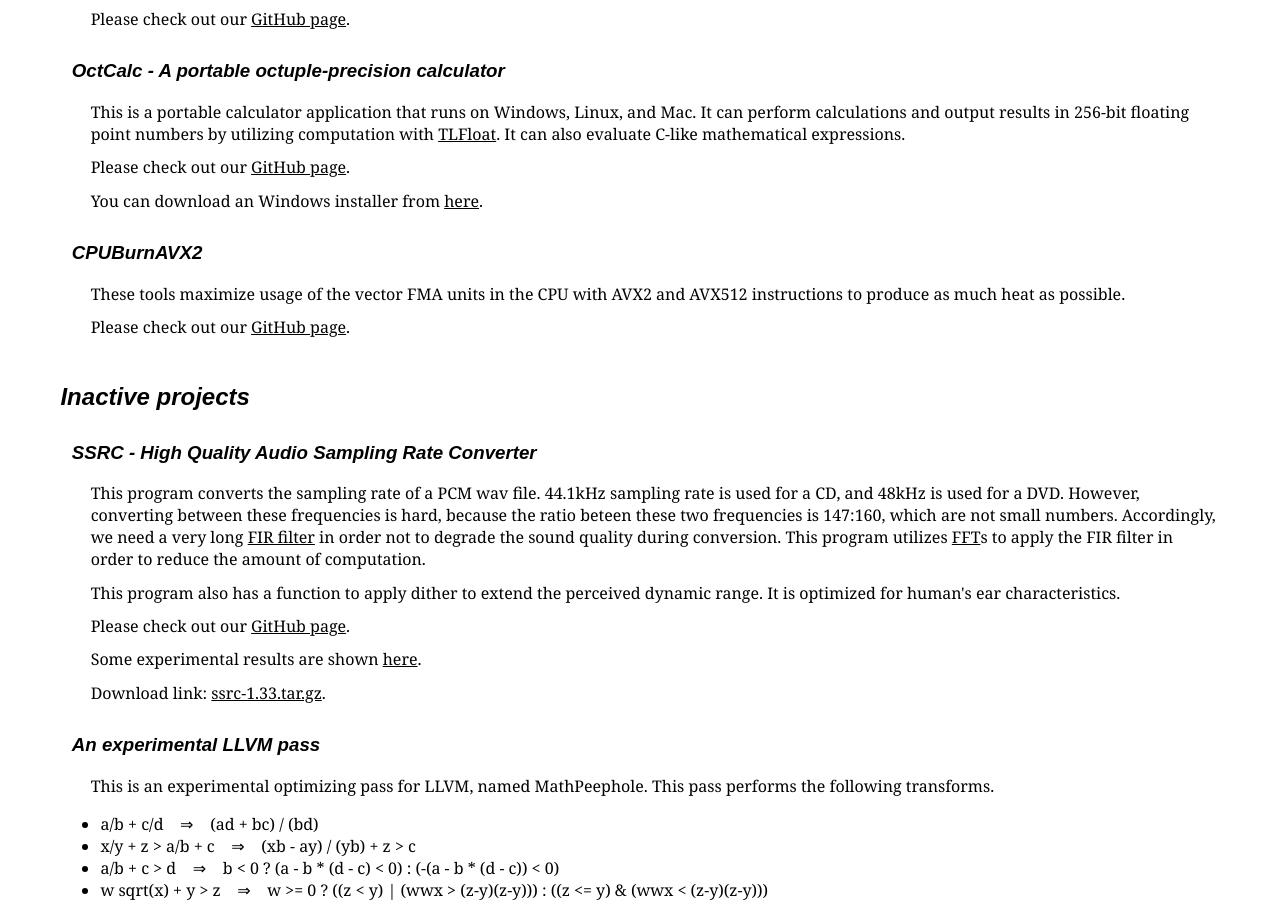
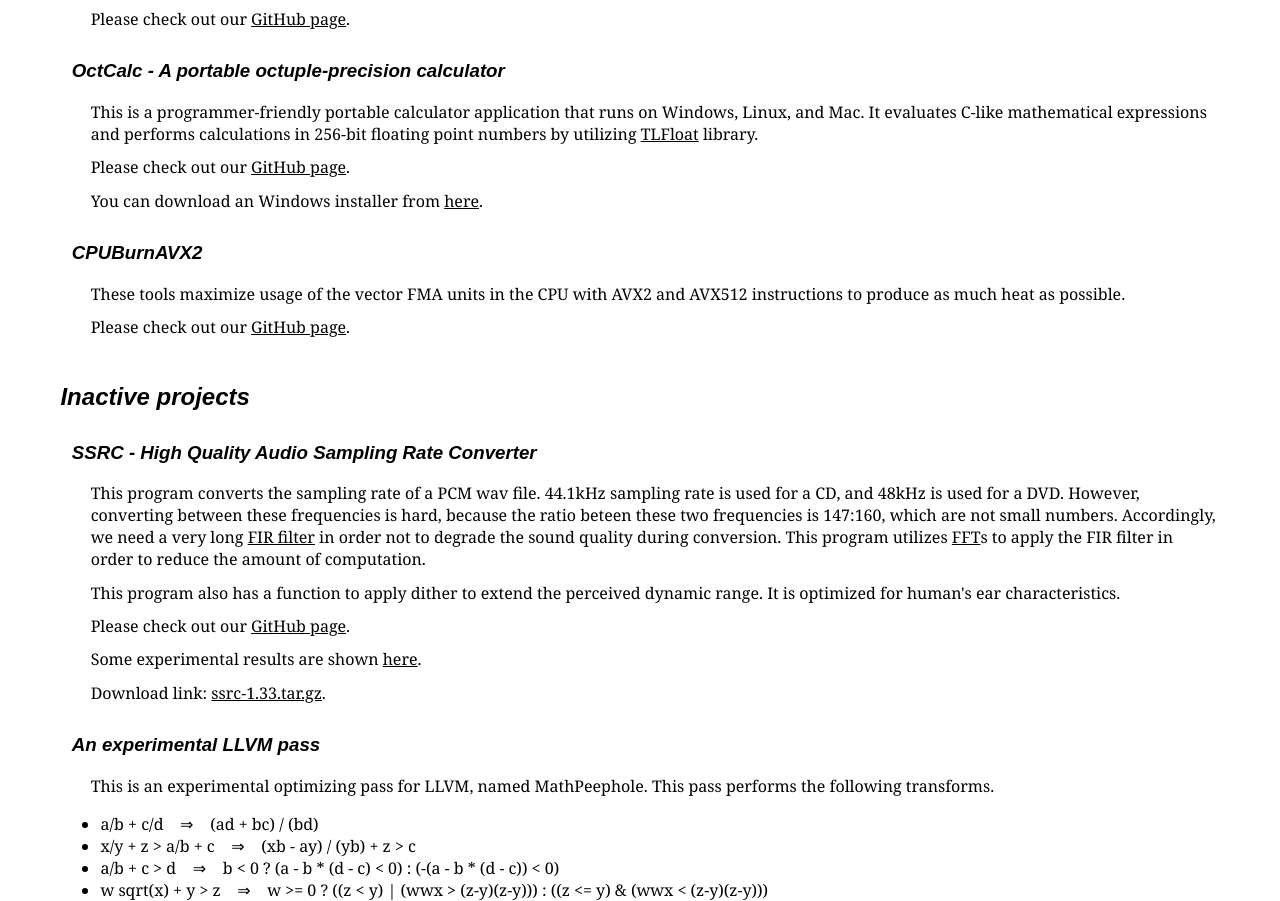
Before and after one commit to shibatch/shibatch.github.io, a plain HTML site: page index.html in a window 1280 px wide. Shown: the part 1139-2040 px from the top of the page. Drawn offline with Linux system fonts and the light colour scheme.

Commit message:
no message

```diff
--- a/index.html
+++ b/index.html
@@ -112,11 +112,11 @@ Please check out our <a href="https://github.com/shibatch/cputemp">GitHub page</
 <H3 id="octcalc"><a href="https://github.com/shibatch/octcalc" style="text-decoration: none;">OctCalc - A portable octuple-precision calculator</a></H3>
 
 <p>
-This is a portable calculator application that runs on Windows,
-Linux, and Mac. It can perform calculations and output results in
-256-bit floating point numbers by utilizing computation with
-<a href="#TLFloat">TLFloat</a>. It can also evaluate C-like
-mathematical expressions.
+This is a programmer-friendly portable calculator application that
+runs on Windows, Linux, and Mac. It evaluates C-like mathematical
+expressions and performs calculations in 256-bit floating point
+numbers by utilizing
+<a href="https://github.com/shibatch/tlfloat">TLFloat</a> library.
 </p>
 
 <p>
```
